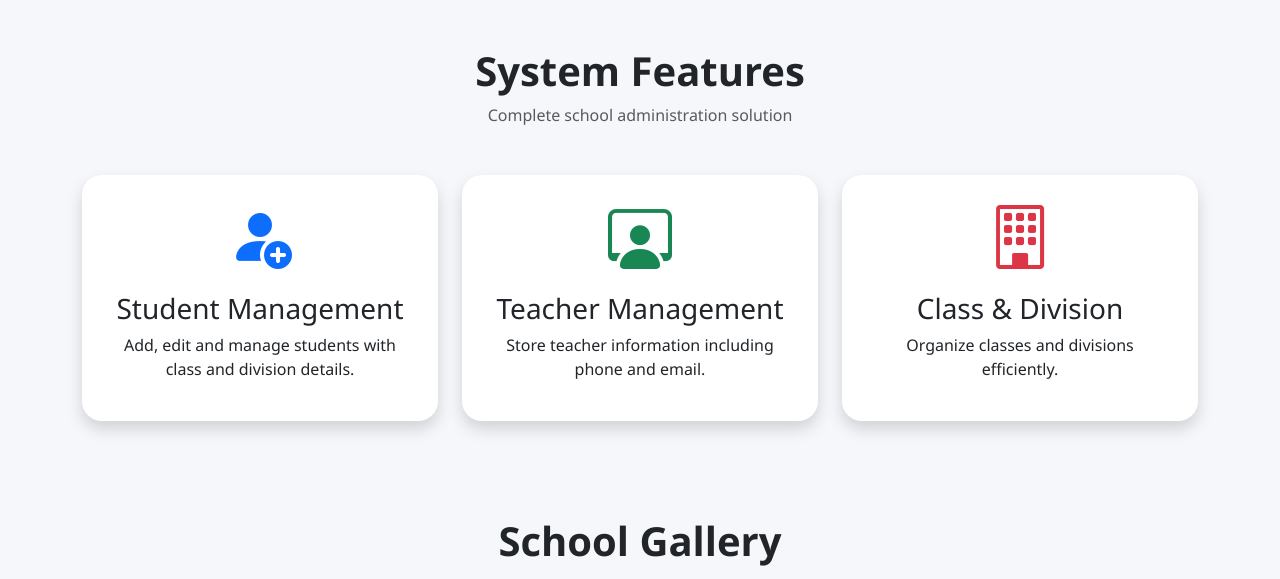
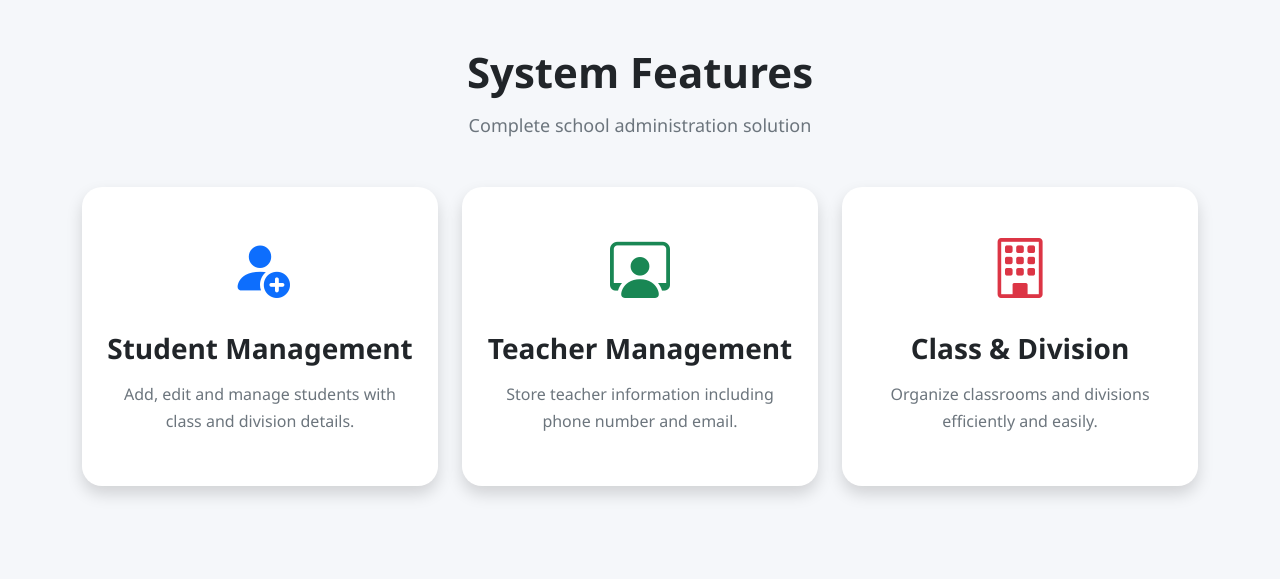
Before and after one commit to jibinphilipbino2006-cmyk/school_website, a Django app: page / in a window 1280 px wide. Shown: the part 801-1380 px from the top of the page. Run offline with Django 5.2, Linux system fonts and the light colour scheme; data comes from the database, SQL or seed files in the repository; both versions use the stored data as it was after the commit.

Commit message:
fixed requirements

```diff
--- a/schoolapp/models.py
+++ b/schoolapp/models.py
@@ -31,7 +31,7 @@ class ClassRoom(models.Model):
         unique=True,
         validators=[
            MinLengthValidator(
-                4,
+                3,
                 message='Class must contain exactly 3 digits.'
             )
         ]
--- a/schoolapp/templates/home.html
+++ b/schoolapp/templates/home.html
@@ -26,24 +32,27 @@
 
         body{
             background:#f5f7fa;
-            font-family: 'Segoe UI', sans-serif;
+            font-family:'Segoe UI', sans-serif;
+            overflow-x:hidden;
         }
 
         /* Navbar */
 
         .navbar{
             background:#0d1b2a;
+            padding:15px 0;
         }
 
         .navbar-brand{
             font-size:28px;
-            font-weight:bold;
+            font-weight:700;
             color:white !important;
         }
 
         .nav-link{
             color:white !important;
             margin-left:15px;
+            transition:0.3s;
         }
 
         .nav-link:hover{
@@ -74,37 +83,102 @@
 
             text-align:center;
 
+            padding:120px 20px;
+
             color:white;
         }
 
         .hero h1{
-            font-size:70px;
-            font-weight:bold;
+            font-size:65px;
+            font-weight:700;
+            margin-bottom:25px;
         }
 
         .hero p{
             font-size:22px;
-            width:70%;
+            max-width:850px;
+            line-height:1.8;
+            margin-bottom:35px;
         }
 
-        /* Features */
+        /* Section Titles */
+
+        .section-title{
+            font-size:42px;
+            font-weight:700;
+            margin-bottom:15px;
+        }
+
+        .section-subtitle{
+            color:#6c757d;
+            font-size:18px;
+        }
+
+        /* Feature Cards */
 
         .feature-card{
-            transition:0.3s;
             border:none;
             border-radius:20px;
+            transition:0.3s;
+            padding:35px 25px;
         }
 
         .feature-card:hover{
             transform:translateY(-10px);
         }
 
+        .feature-card i{
+            font-size:60px;
+        }
+
+        .feature-card h3{
+            margin-top:20px;
+            margin-bottom:15px;
+            font-weight:700;
+        }
+
+        .feature-card p{
+            color:#6c757d;
+            line-height:1.7;
+        }
+
         /* Gallery */
 
         .gallery img{
+            width:100%;
             height:250px;
             object-fit:cover;
             border-radius:15px;
+            transition:0.3s;
+        }
+
+        .gallery img:hover{
+            transform:scale(1.03);
+        }
+
+        /* Statistics */
+
+        .stats-box{
+            background:white;
+            border-radius:20px;
+            padding:40px 20px;
+            box-shadow:0 5px 20px rgba(0,0,0,0.08);
+            transition:0.3s;
+        }
+
+        .stats-box:hover{
+            transform:translateY(-5px);
+        }
+
+        .stats-box h1{
+            font-size:50px;
+            font-weight:700;
+        }
+
+        .stats-box p{
+            margin-top:10px;
+            font-size:18px;
+            color:#6c757d;
         }
 
         /* Footer */
@@ -184,44 +298,40 @@
         School Management System
     </h1>
 
-    <p class="mt-4">
+    <p>
 
-        Manage students, teachers, divisions and classes easily
-        using a modern Django School Management System.
+        Manage students, teachers, divisions and classrooms
+        easily using a modern Django School Management System.
 
     </p>
 
-    <div class="mt-4">
+    <div>
 
         <a
-            href="/admin-page/"
-            class="btn btn-danger btn-lg me-3"
+            href="/login/"
+            class="btn btn-danger btn-lg px-4 py-3"
         >
             Admin Page
-        </a>
-
-        <a
-            href="#features"
-            class="btn btn-warning btn-lg"
-        >
-            Teacher
         </a>
 
     </div>
 
 </section>
 
-<!-- Features Section -->
+<!-- Features -->
 
-<section id="features" class="container py-5">
+<section
+    id="features"
+    class="container py-5"
+>
 
     <div class="text-center mb-5">
 
-        <h1 class="fw-bold">
+        <h1 class="section-title">
             System Features
         </h1>
 
-        <p class="text-muted">
+        <p class="section-subtitle">
             Complete school administration solution
         </p>
 
@@ -231,16 +341,17 @@
 
         <div class="col-md-4">
 
-            <div class="card feature-card shadow p-4 text-center">
+            <div class="card feature-card shadow text-center">
 
-                <i class="bi bi-person-fill-add display-3 text-primary"></i>
+                <i class="bi bi-person-fill-add text-primary"></i>
 
-                <h3 class="mt-3">
+                <h3>
                     Student Management
                 </h3>
 
                 <p>
-                    Add, edit and manage students with class and division details.
+                    Add, edit and manage students with class
+                    and division details.
                 </p>
 
             </div>
@@ -249,16 +360,17 @@
 
         <div class="col-md-4">
 
-            <div class="card feature-card shadow p-4 text-center">
+            <div class="card feature-card shadow text-center">
 
-                <i class="bi bi-person-workspace display-3 text-success"></i>
+                <i class="bi bi-person-workspace text-success"></i>
 
-                <h3 class="mt-3">
+                <h3>
                     Teacher Management
                 </h3>
 
                 <p>
-                    Store teacher information including phone and email.
+                    Store teacher information including
+                    phone number and email.
                 </p>
 
             </div>
@@ -267,16 +379,17 @@
 
         <div class="col-md-4">
 
-            <div class="card feature-card shadow p-4 text-center">
+            <div class="card feature-card shadow text-center">
 
-                <i class="bi bi-building display-3 text-danger"></i>
+                <i class="bi bi-building text-danger"></i>
 
-                <h3 class="mt-3">
+                <h3>
                     Class & Division
                 </h3>
 
                 <p>
-                    Organize classes and divisions efficiently.
+                    Organize classrooms and divisions
+                    efficiently and easily.
                 </p>
 
             </div>
@@ -287,15 +400,22 @@
 
 </section>
 
-<!-- Gallery Section -->
+<!-- Gallery -->
 
-<section id="gallery" class="container py-5">
+<section
+    id="gallery"
+    class="container py-5"
+>
 
     <div class="text-center mb-5">
 
-        <h1 class="fw-bold">
+        <h1 class="section-title">
             School Gallery
         </h1>
+
+        <p class="section-subtitle">
+            Explore our campus facilities
+        </p>
 
     </div>
 
@@ -334,55 +454,75 @@
 
 <!-- Statistics -->
 
+<!-- Statistics -->
+
 <section class="container py-5">
 
-    <div class="row text-center">
+    <div class="row g-4 text-center">
 
-        <div class="col-md-3">
+        <!-- Students -->
 
-            <h1 class="fw-bold text-primary">
-                1200+
+        <div class="col-md-4">
+
+            <div class="stats-box">
+
+                <h1 class="text-primary">
+
+                    {{ total_students }}+
+
                 </h1>
 
                 <p>
+
                     Students
+
                 </p>
 
             </div>
 
-        <div class="col-md-3">
+        </div>
 
-            <h1 class="fw-bold text-success">
-                75+
+        <!-- Teachers -->
+
+        <div class="col-md-4">
+
+            <div class="stats-box">
+
+                <h1 class="text-success">
+
+                    {{ total_teachers }}+
+
                 </h1>
 
                 <p>
+
                     Teachers
+
                 </p>
 
             </div>
 
-        <div class="col-md-3">
+        </div>
 
-            <h1 class="fw-bold text-danger">
-                40+
+        <!-- Classrooms -->
+
+        <div class="col-md-4">
+
+            <div class="stats-box">
+
+                <h1 class="text-danger">
+
+                    {{ total_classrooms }}+
+
                 </h1>
 
                 <p>
+
                     Classrooms
+
                 </p>
 
             </div>
-
-        <div class="col-md-3">
-
-            <h1 class="fw-bold text-warning">
-                15+
-            </h1>
-
-            <p>
-                Awards
-            </p>
 
         </div>
 
--- a/schoolapp/urls.py
+++ b/schoolapp/urls.py
@@ -1,65 +1,75 @@
+from django.contrib import admin
 from django.urls import path
-from . import views
 
+from schoolapp import views
 
 urlpatterns = [
 
-    # Home Page
+    path(
+        'admin/',
+        admin.site.urls
+    ),
+
     path(
         '',
         views.home,
         name='home'
     ),
 
-    # Admin Dashboard
+    # LOGIN PAGE
+    path(
+        'login/',
+        views.login_page,
+        name='login'
+    ),
+
+    # ADMIN PAGE
     path(
         'admin-page/',
         views.admin_page,
         name='admin_page'
     ),
 
-    # Class Page
+    # CLASS PAGE
     path(
         'class/<int:division_id>/',
         views.class_page,
         name='class_page'
     ),
 
-    # Edit Student
+    # EDIT STUDENT
     path(
         'edit-student/<int:student_id>/',
         views.edit_student,
         name='edit_student'
     ),
 
-    # Delete Student
+    # DELETE STUDENT
     path(
         'delete-student/<int:student_id>/',
         views.delete_student,
         name='delete_student'
     ),
 
-    # Delete Class
+    # DELETE CLASS
     path(
         'delete-class/<int:id>/',
         views.delete_class,
         name='delete_class'
     ),
 
-    # Delete Division
+    # DELETE DIVISION
     path(
         'delete-division/<int:id>/',
         views.delete_division,
         name='delete_division'
     ),
+
+    # EDIT DIVISION
     path(
-    'edit-division/<int:id>/',
-    views.edit_division,
-    name='edit_division'
+        'edit-division/<int:id>/',
+        views.edit_division,
+        name='edit_division'
     ),
-    path(
-    'delete-class/<int:id>/',
-    views.delete_class,
-    name='delete_class'
-    ),
+
 ]
--- a/schoolapp/views.py
+++ b/schoolapp/views.py
@@ -10,8 +10,27 @@ from django.contrib import messages
 # Home Page
 def home(request):
 
-    return render(request, 'home.html')
+    total_students = Student.objects.count()
 
+    total_teachers = Teacher.objects.count()
+
+    total_classrooms = ClassRoom.objects.count()
+
+    context = {
+
+        'total_students': total_students,
+
+        'total_teachers': total_teachers,
+
+        'total_classrooms': total_classrooms,
+
+    }
+
+    return render(
+        request,
+        'home.html',
+        context
+    )
 
 # Admin Page
 def admin_page(request):
@@ -245,3 +264,29 @@ def delete_class(request, id):
     classroom.delete()
 
     return redirect('admin_page')
+from django.shortcuts import render, redirect
+
+
+def login_page(request):
+
+    username = "admin"
+    password = "admin123"
+
+    if request.method == "POST":
+
+        user = request.POST.get("username")
+        pwd = request.POST.get("password")
+
+        if user == username and pwd == password:
+
+            return redirect('/admin-page/')
+
+        else:
+
+            return render(
+                request,
+                'login.html',
+                {'error': 'Invalid Username or Password'}
+            )
+
+    return render(request, 'login.html')
```
Also changed, not shown: other parts of schoolapp/templates/home.html (+66 -18 lines), schoolapp/templates/login.html (added, +260 -0 lines), db.sqlite3. Lines whose indentation alone changed are shown as unchanged.
